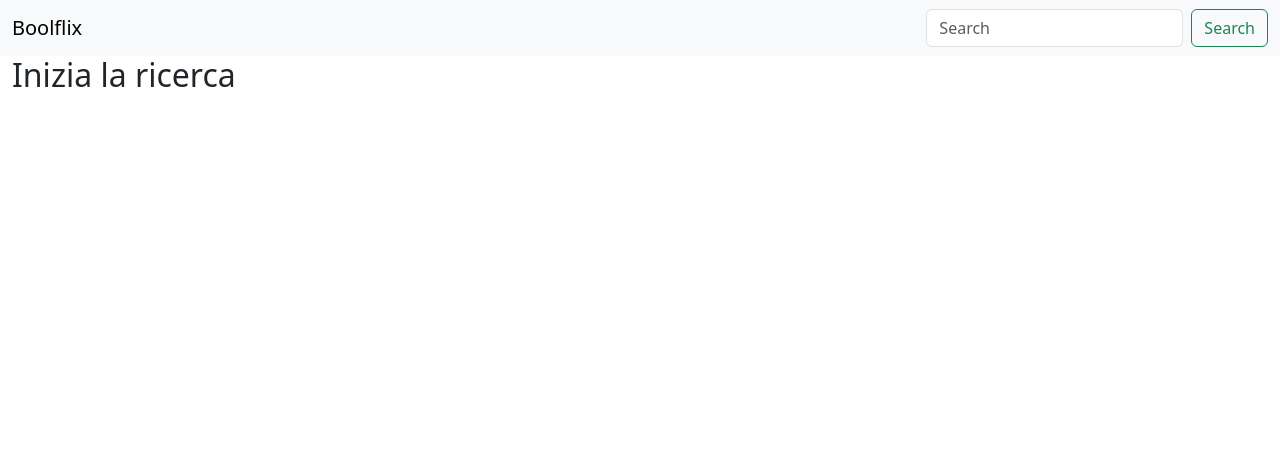
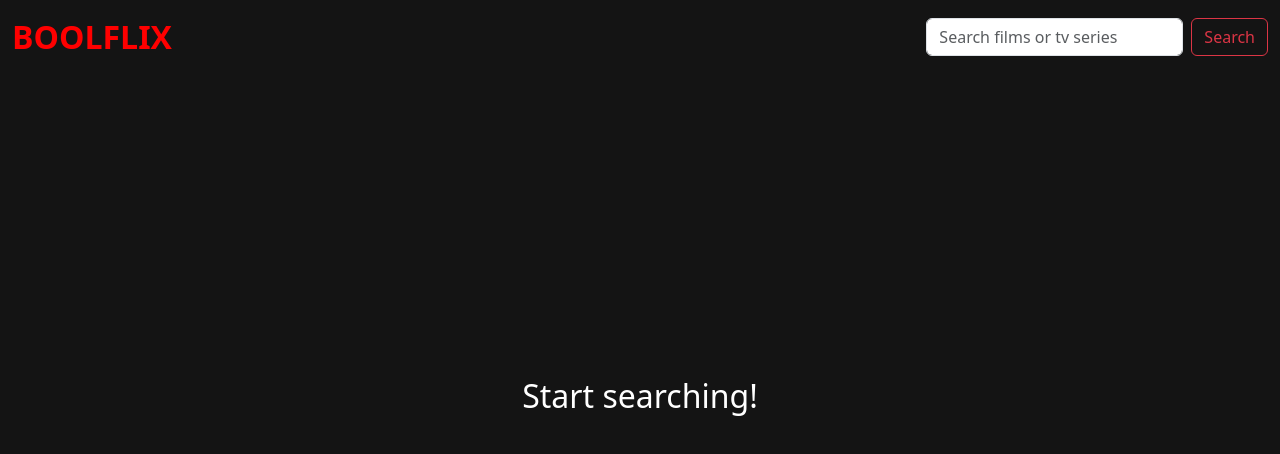
Before and after one commit to LeonardoMartignoni/vite-boolflix, a Vue app: page / in a window 1280 px wide. Shown: the top 454 px of the page. Built offline with nearby package versions, Linux system fonts and the light colour scheme.

Commit message:
Refactor commit

```diff
--- a/src/App.vue
+++ b/src/App.vue
@@ -50,7 +50,7 @@ export default {
   <SearchBar @fetch-results="fetchResults" />
   <div
     v-if="films.length"
-    class="container-fluid films"
+    class="container-fluid films mb-4"
   >
     <h2>Films</h2>
     <div class="cards_container row flex-nowrap">
@@ -71,7 +71,7 @@ export default {
 
   <div
     v-if="tvSeries.length"
-    class="container-fluid tv_series"
+    class="container-fluid tv_series my-4"
   >
     <h2>TV Series</h2>
     <div class="cards_container row flex-nowrap">
@@ -90,15 +90,29 @@ export default {
     </div>
   </div>
 
-  <div v-if="!films.length && !tvSeries.length">
-    <div class="container-fluid">
-      <h2>Inizia la ricerca</h2>
-    </div>
+  <div
+    v-if="!films.length && !tvSeries.length"
+    class="container-fluid start_searching d-flex align-items-center justify-content-center"
+  >
+    <h2>Start searching!</h2>
   </div>
 </template>
 
-<style lang="scss" scoped>
+<style lang="scss">
+body {
+  background-color: #141414;
+  color: white;
+}
+
+.films {
+  padding-top: 80px;
+}
+
 .cards_container {
   overflow-x: auto;
 }
+
+.start_searching {
+  height: 100vh;
+}
 </style>
--- a/src/components/AppCard.vue
+++ b/src/components/AppCard.vue
@@ -31,28 +31,40 @@ export default {
 </script>
 
 <template>
-  <ul class="ps-0">
+  <div class="card_content ps-0">
     <img
       class="poster"
       :src="getPoster(poster)"
     />
-    <li>title: {{ title }}</li>
-    <li>original title: {{ originalTitle }}</li>
-    <li>
-      <img :src="getFlag(lang)" />
-    </li>
-    <li>vote avg: {{ Math.ceil(vote / 2) }}</li>
-    <!-- <font-awesome-icon icon="fa-solid fa-star" />
-    <font-awesome-icon icon="fa-regular fa-star" /> -->
-  </ul>
+    <div class="card_infos mt-auto p-3">
+      <span
+        ><span class="card_heading fw-bold d-inline-block">Title: </span>
+        {{ title }}</span
+      >
+      <span
+        ><span class="card_heading fw-bold d-inline-block"
+          >Original title:
+        </span>
+        {{ originalTitle }}</span
+      >
+      <span>
+        <img :src="getFlag(lang)" />
+      </span>
+      <span
+        ><span class="card_heading fw-bold d-inline-block">Vote: </span>
+        {{ Math.ceil(vote / 2) }}</span
+      >
+      <!-- <font-awesome-icon icon="fa-solid fa-star" />
+      <font-awesome-icon icon="fa-regular fa-star" /> -->
+    </div>
+  </div>
 </template>
 
 <style lang="scss" scoped>
-ul {
+.card_content {
   position: relative;
   width: 280px;
   height: 420px;
-  list-style: none;
   .poster {
     width: 100%;
     height: 100%;
@@ -60,5 +72,20 @@ ul {
     position: absolute;
     z-index: -1;
   }
+  .card_infos {
+    height: 100%;
+    display: flex;
+    flex-direction: column;
+    justify-content: end;
+    background-image: linear-gradient(to top, black, transparent);
+    opacity: 0;
+    transition: 0.3s;
+    &:hover {
+      opacity: 1;
+    }
+    span {
+      display: block;
+    }
+  }
 }
 </style>
--- a/src/components/SearchBar.vue
+++ b/src/components/SearchBar.vue
@@ -9,18 +9,23 @@ export default {
 </script>
 
 <template>
-  <nav class="navbar bg-body-tertiary">
+  <div class="navbar_container">
+    <nav class="navbar">
       <div class="container-fluid">
-      <a class="navbar-brand">Boolflix</a>
+        <a
+          class="navbar-brand text-uppercase fw-bold fs-2"
+          href="#"
+          >Boolflix</a
+        >
         <div class="d-flex">
           <input
             class="form-control me-2"
-          placeholder="Search"
+            placeholder="Search films or tv series"
             v-model="term"
             @keyup.enter="$emit('fetch-results', term)"
           />
           <button
-          class="btn btn-outline-success"
+            class="btn btn-outline-danger"
             type="button"
             @click="$emit('fetch-results', term)"
           >
@@ -29,6 +34,17 @@ export default {
         </div>
       </div>
     </nav>
+  </div>
 </template>
 
-<style lang="scss" scoped></style>
+<style lang="scss" scoped>
+.navbar_container {
+  background-color: #141414;
+  position: fixed;
+  width: 100%;
+  z-index: 1;
+}
+.navbar-brand {
+  color: red;
+}
+</style>
```
Lines whose indentation alone changed are shown as unchanged.
